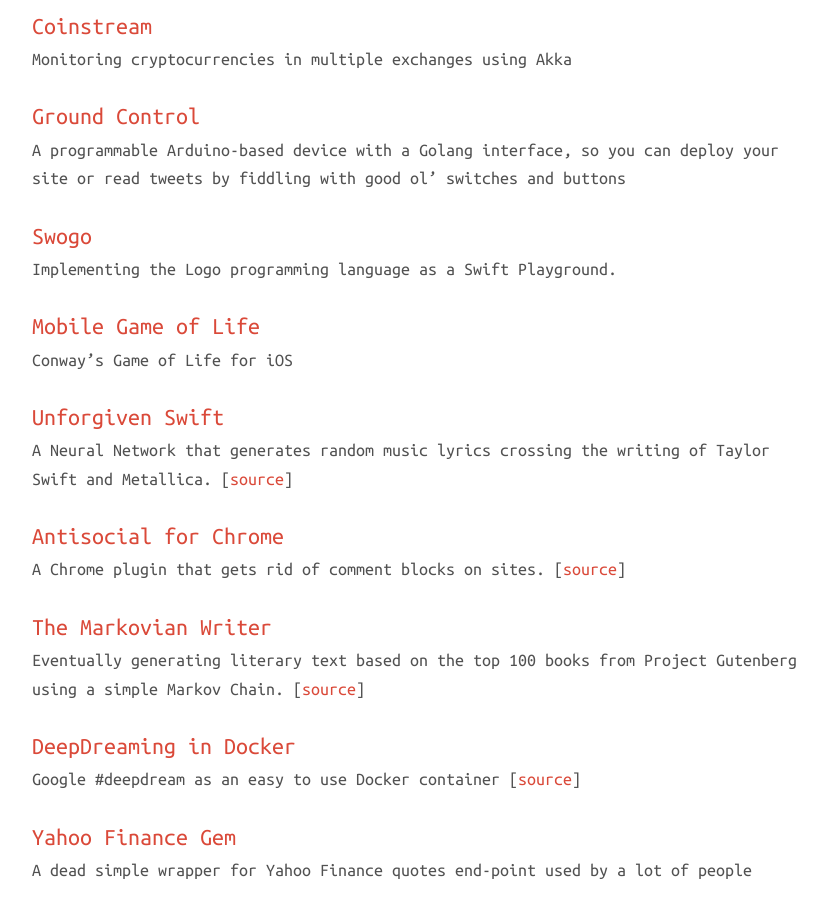
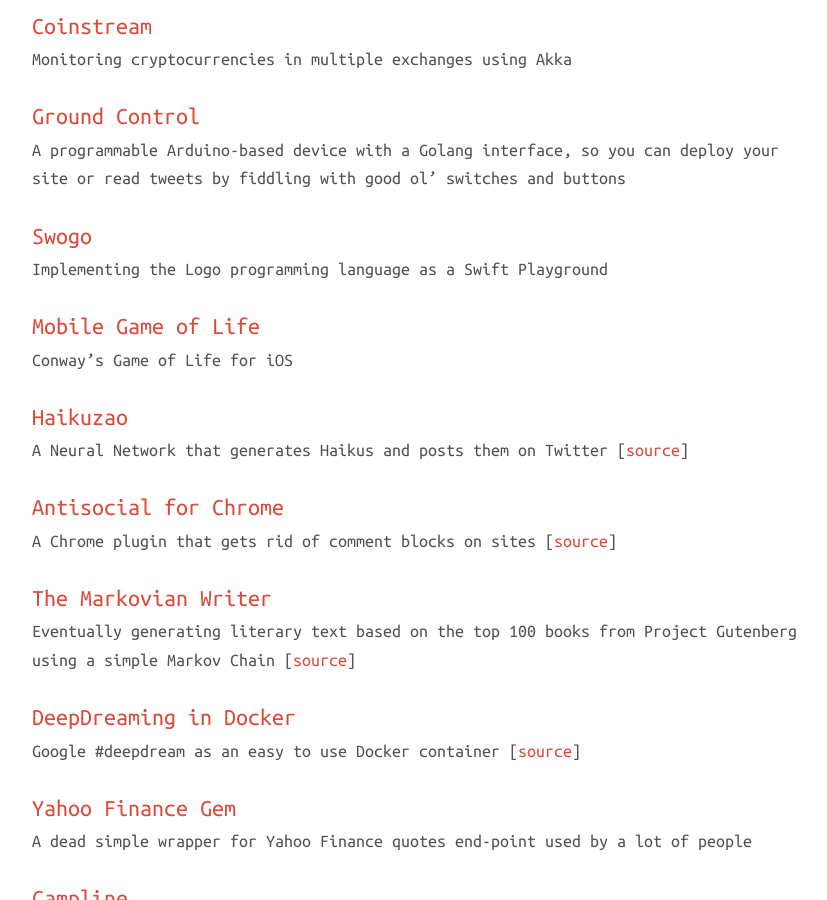
Before and after one commit to herval/herval.github.io, a Jekyll site: the page built from index.md, in a window 1280 px wide and 900 px high, scrolled down 435 px. Shown: the whole window, without its empty margins (224-1051 px from the left). Built offline with Jekyll 4.4.1, drawn with Linux system fonts in a browser that asks for light colours; nearby versions of some CDN libraries; our own code applies the rules of GitHub Pages for plain Markdown files.

Commit message:
a bit of a refresh[2]

```diff
--- a/index.md
+++ b/index.md
@@ -11,19 +11,19 @@ Monitoring cryptocurrencies in multiple exchanges using Akka
 A programmable Arduino-based device with a Golang interface, so you can deploy your site or read tweets by fiddling with good ol' switches and buttons
 
 ## [Swogo](https://github.com/herval/swogo)
-Implementing the Logo programming language as a Swift Playground.
+Implementing the Logo programming language as a Swift Playground
 
 ## [Mobile Game of Life](https://github.com/herval/game-of-life-ios)
 Conway's Game of Life for iOS
 
-## [Unforgiven Swift](http://unforgiven-swift.tumblr.com/)
-A Neural Network that generates random music lyrics crossing the writing of Taylor Swift and Metallica. [[source](https://github.com/herval/unforgiven-swift)]
+## [Haikuzao](http://twitter.com/haikuzao)
+A Neural Network that generates Haikus and posts them on Twitter [[source](https://github.com/herval/creative_machines)]
 
 ## [Antisocial for Chrome](https://chrome.google.com/webstore/detail/anti-social-hide-all-the/ngmpaodhbmmkamjlgdajipkanidojngm)
-A Chrome plugin that gets rid of comment blocks on sites. [[source](https://github.com/herval/antisocial-chrome)]
+A Chrome plugin that gets rid of comment blocks on sites [[source](https://github.com/herval/antisocial-chrome)]
 
 ## [The Markovian Writer](https://twitter.com/markovian_lit)
-Eventually generating literary text based on the top 100 books from Project Gutenberg using a simple Markov Chain. [[source](https://github.com/herval/markovian_literature)]
+Eventually generating literary text based on the top 100 books from Project Gutenberg using a simple Markov Chain [[source](https://github.com/herval/markovian_literature)]
 
 ## [DeepDreaming in Docker](https://registry.hub.docker.com/u/herval/deepdream/)
 Google #deepdream as an easy to use Docker container [[source](https://github.com/herval/deepdream-docker)]
```
